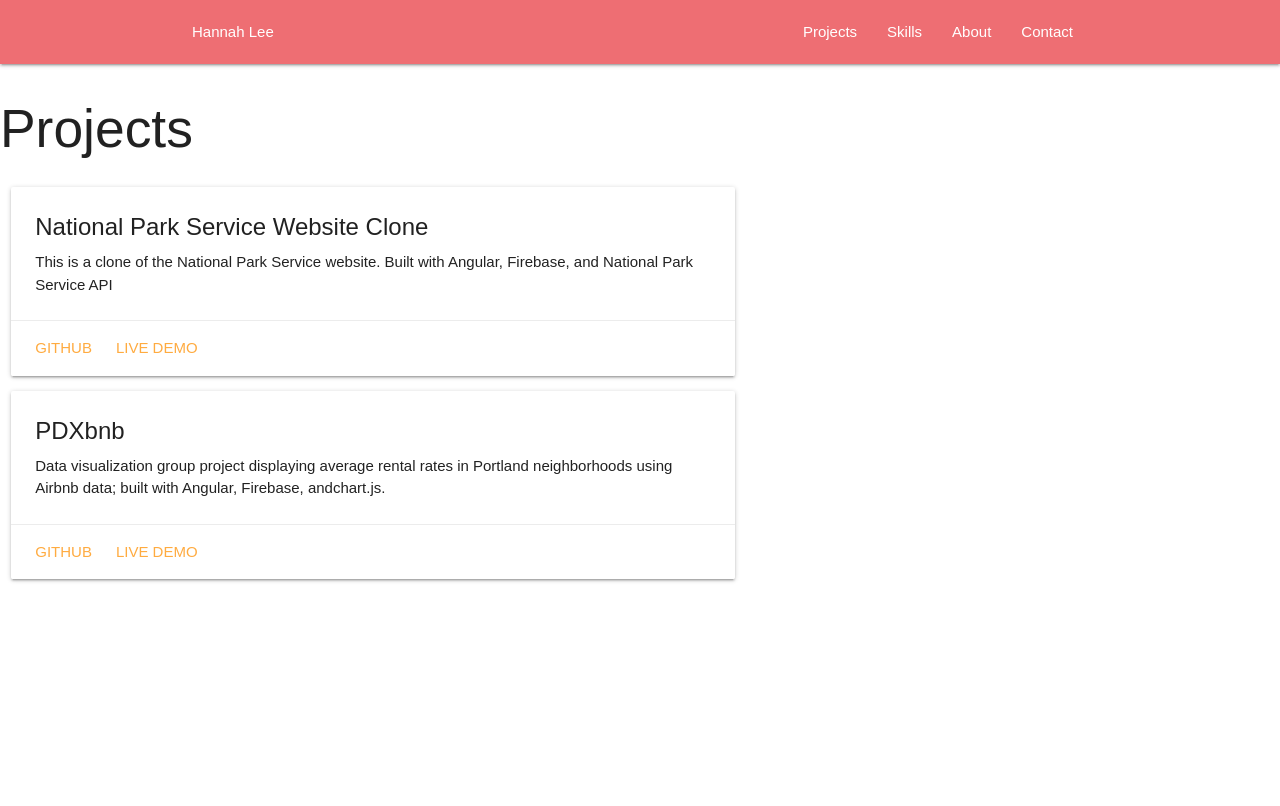
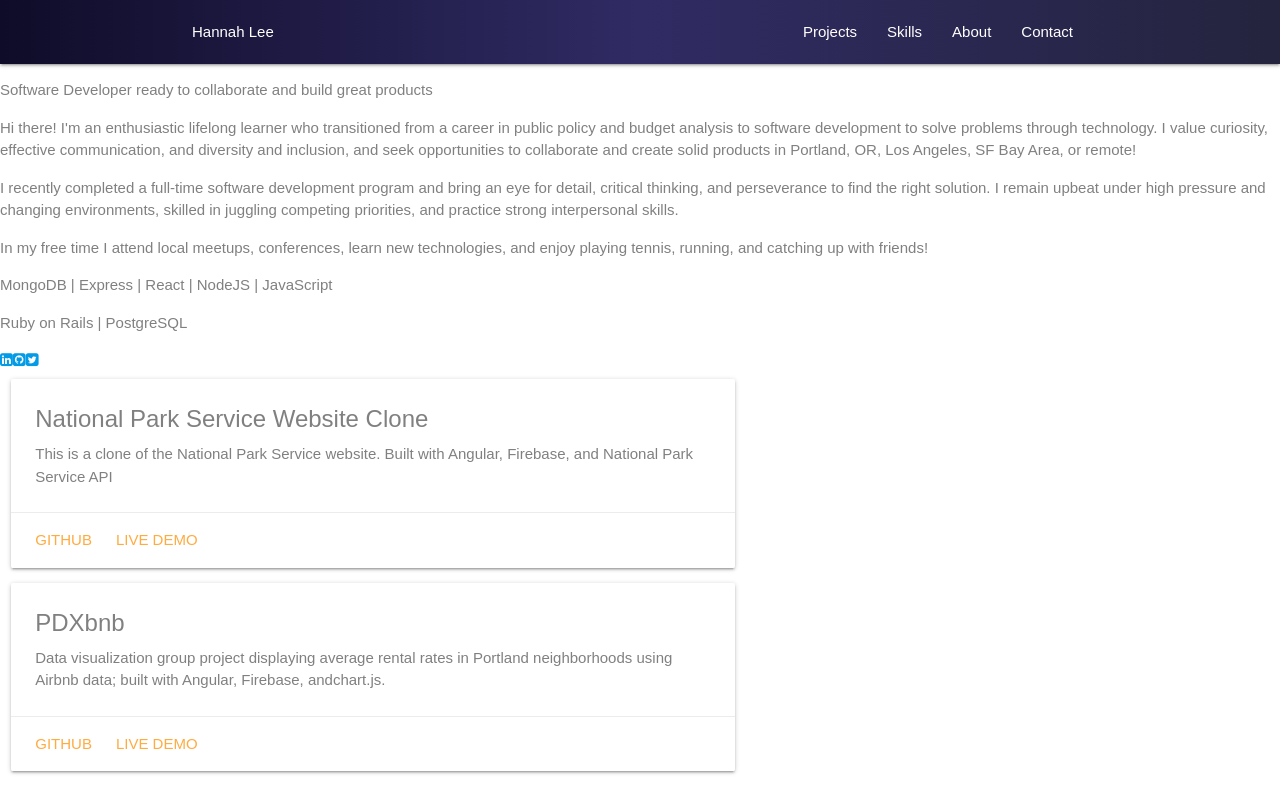
Before and after one commit to RunHannah/react-portfolio, a React (Create React App) app: page / in a window 1280 px wide. Built offline with nearby package versions, Linux system fonts and the light colour scheme.

Commit message:
Add placeholder intro text to Landing Page.

```diff
--- a/public/index.html
+++ b/public/index.html
@@ -1,5 +1,6 @@
 <!DOCTYPE html>
 <html lang="en">
+
 <head>
   <meta charset="utf-8">
   <meta name="viewport" content="width=device-width, initial-scale=1, shrink-to-fit=no">
@@ -10,6 +11,7 @@
     -->
   <link rel="manifest" href="%PUBLIC_URL%/manifest.json">
   <link rel="shortcut icon" href="%PUBLIC_URL%/favicon.ico">
+  <link rel="stylesheet" href="https://stackpath.bootstrapcdn.com/font-awesome/4.7.0/css/font-awesome.min.css">
   <!--
       Notice the use of %PUBLIC_URL% in the tags above.
       It will be replaced with the URL of the `public` folder during the build.
@@ -21,6 +23,7 @@
     -->
   <title>React App</title>
 </head>
+
 <body>
   <noscript>
     You need to enable JavaScript to run this app.
@@ -37,4 +40,5 @@
       To create a production bundle, use `npm run build` or `yarn build`.
     -->
 </body>
+
 </html>
--- a/src/App.css
+++ b/src/App.css
@@ -1,28 +1,19 @@
-.App {
-  text-align: center;
+.app {
+  color: grey;
 }
 
-.App-logo {
-  animation: App-logo-spin infinite 20s linear;
-  height: 80px;
+.navbar {
+  background: #0f0c29; /* fallback for old browsers */
+  background: -webkit-linear-gradient(
+    to right,
+    #0f0c29,
+    #302b63,
+    #24243e
+  ); /* Chrome 10-25, Safari 5.1-6 */
+  background: linear-gradient(
+    to right,
+    #0f0c29,
+    #302b63,
+    #24243e
+  ); /* W3C, IE 10+/ Edge, Firefox 16+, Chrome 26+, Opera 12+, Safari 7+ */
 }
-
-.App-header {
-  background-color: #222;
-  height: 150px;
-  padding: 20px;
-  color: white;
-}
-
-.App-title {
-  font-size: 1.5em;
-}
-
-.App-intro {
-  font-size: large;
-}
-
-@keyframes App-logo-spin {
-  from { transform: rotate(0deg); }
-  to { transform: rotate(360deg); }
-}
--- a/src/App.js
+++ b/src/App.js
@@ -6,13 +6,15 @@ import "./App.css";
 
 import NavBar from "./components/navbar";
 import LandingPage from "./components/landing-page";
+import Projects from "./components/projects";
 
 class App extends Component {
   render() {
     return (
-      <div>
+      <div className="app">
         <NavBar />
         <LandingPage />
+        <Projects />
       </div>
     );
   }
--- a/src/components/landing-page.jsx
+++ b/src/components/landing-page.jsx
@@ -1,13 +1,66 @@
 import React, { Component } from "react";
-import Projects from "./projects";
 
 class LandingPage extends Component {
   // state = {  }
   render() {
     return (
-      <div>
-        <h2>Projects</h2>
-        <Projects />
+      <div style={{ width: "100%", margin: "auto" }}>
+        <div className="landing-grid">
+          <p className="landing-intro">
+            Software Developer ready to collaborate and build great products
+          </p>
+          <p>
+            Hi there! I'm an enthusiastic lifelong learner who transitioned from
+            a career in public policy and budget analysis to software
+            development to solve problems through technology. I value curiosity,
+            effective communication, and diversity and inclusion, and seek
+            opportunities to collaborate and create solid products in Portland,
+            OR, Los Angeles, SF Bay Area, or remote!
+          </p>
+          <p>
+            I recently completed a full-time software development program and
+            bring an eye for detail, critical thinking, and perseverance to find
+            the right solution. I remain upbeat under high pressure and changing
+            environments, skilled in juggling competing priorities, and practice
+            strong interpersonal skills.
+          </p>
+          <p>
+            In my free time I attend local meetups, conferences, learn new
+            technologies, and enjoy playing tennis, running, and catching up
+            with friends!
+          </p>
+
+          <p>MongoDB | Express | React | NodeJS | JavaScript</p>
+          <p>Ruby on Rails | PostgreSQL</p>
+          <div className="social-links">
+            {/* LinkedIn */}
+            <a
+              href="https://google.com"
+              rel="noopener noreferrer"
+              target="_blank"
+            >
+              <i className="fa fa-linkedin-square" aria-hidden="true" />
+            </a>
+
+            {/* Github */}
+            <a
+              href="https://google.com"
+              rel="noopener noreferrer"
+              target="_blank"
+            >
+              <i className="fa fa-github-square" aria-hidden="true" />
+            </a>
+
+            {/* Twitter */}
+            <a
+              href="https://google.com"
+              rel="noopener noreferrer"
+              target="_blank"
+            >
+              <i className="fa fa-twitter-square" aria-hidden="true" />
+            </a>
+          </div>
+        </div>
       </div>
     );
   }
--- a/src/components/navbar.jsx
+++ b/src/components/navbar.jsx
@@ -3,7 +3,7 @@ import React, { Component } from "react";
 class NavBar extends Component {
   render() {
     return (
-      <nav>
+      <nav className="navbar">
         <div className="nav-wrapper container">
           <a className="nav-text-name" href="#">
             Hannah Lee
```
Lines whose indentation alone changed are shown as unchanged.
